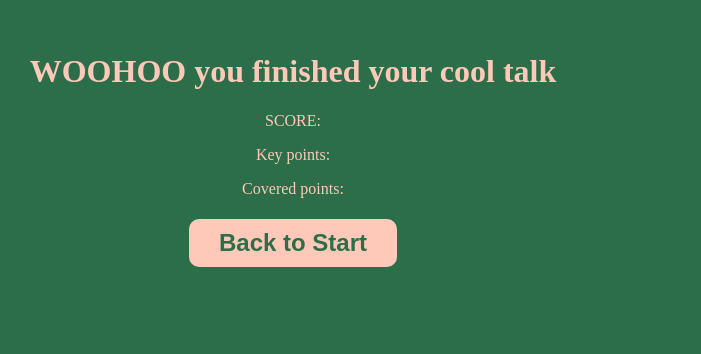
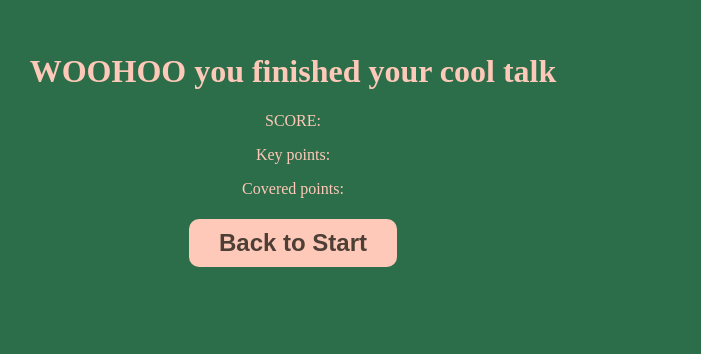
Before and after one commit to happicatalpa/nwhacks-2026, a React (Vite) app in the folder frontend/: page /results in a window 1280 px wide. Shown: the top 354 px of the page, without its empty margins (347-1048 px from the left). Built offline with nearby package versions, Linux system fonts and the light colour scheme.

Commit message:
button font color

```diff
--- a/frontend/src/styles/global.css
+++ b/frontend/src/styles/global.css
@@ -4,7 +4,7 @@
 
 body {
     margin: 0;
-    font-family: 'Times New Roman', Times, serif;
+    font-family: 'Montserrat';
     background: #2C6E49;
     color: #FFC9B9;
 }
@@ -67,7 +67,7 @@ h2 {
 
 .btn {
   background-color: #FFC9B9;
-  color: #2C6E49;
+  color: #4d3f36;
   font-weight: bold;
   padding: 10px 30px;
   margin: 5px;
```
